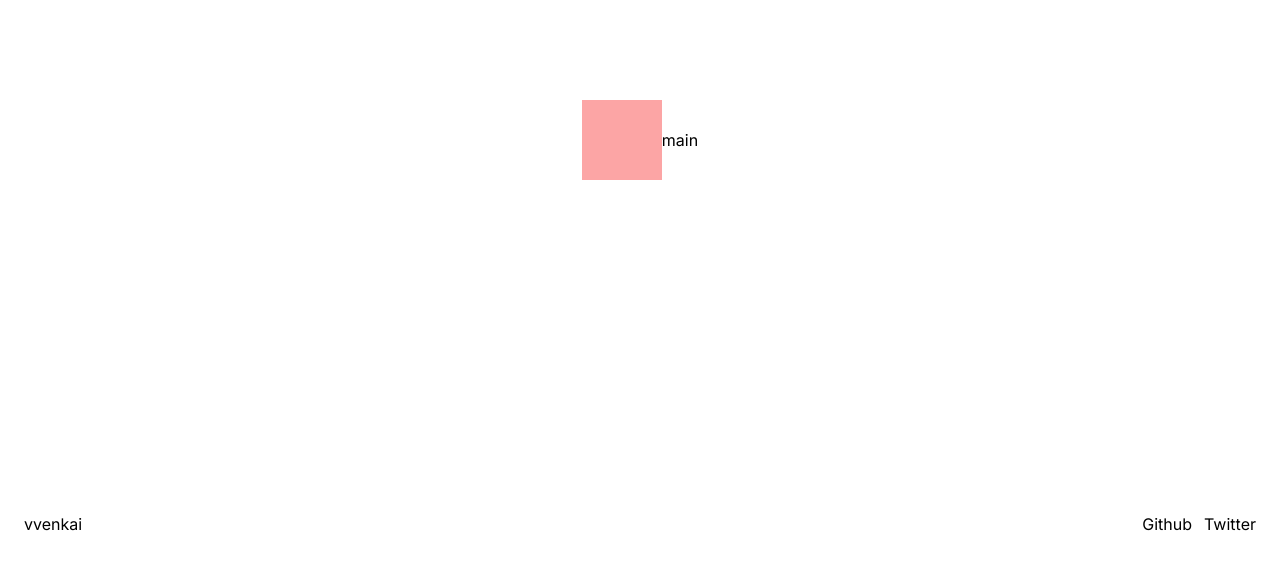
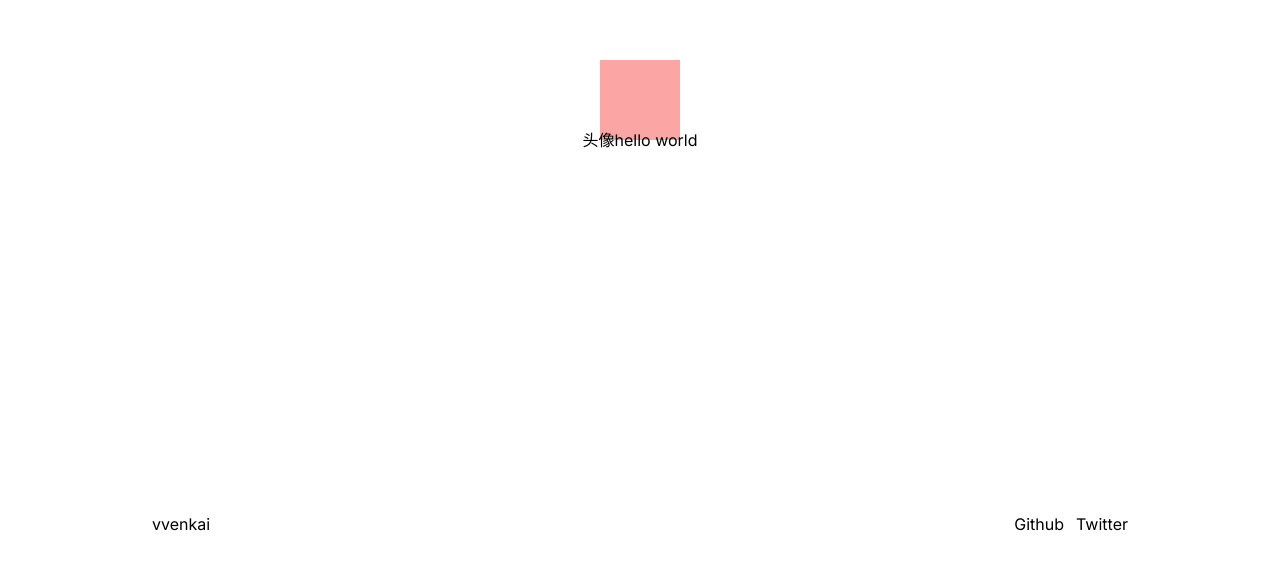
Before and after one commit to liwenka1/next-main, a Next.js app: page / in a window 1280 px wide. Shown: the part 236-800 px from the top of the page. Built offline with nearby package versions, Linux system fonts and the light colour scheme.

Commit message:
fix: 修改动画

```diff
--- a/app/(site)/page.tsx
+++ b/app/(site)/page.tsx
@@ -3,7 +3,7 @@ import Footer from '../components/footer'
 
 export default function Home() {
   return (
-    <div className="flex h-full w-full flex-col items-center justify-center px-6 py-4">
+    <div className="m-auto flex h-full w-full max-w-screen-lg flex-col items-center justify-center px-6 py-4">
       <Main></Main>
       <Footer></Footer>
     </div>
--- /dev/null
+++ b/app/components/info.tsx
@@ -0,0 +1,34 @@
+'use client'
+
+import { motion } from 'framer-motion'
+
+const Info = () => {
+  return (
+    <div className="flex flex-row">
+      <motion.div
+        animate={{ opacity: [0, 1] }}
+        transition={{
+          duration: 2,
+          ease: 'easeInOut',
+          times: [0, 0.2, 0.5, 0.8, 1],
+          repeatDelay: 1
+        }}
+      >
+        头像
+      </motion.div>
+      <motion.div
+        animate={{ opacity: [0, 1] }}
+        transition={{
+          duration: 2,
+          ease: 'easeInOut',
+          times: [0, 0.2, 0.5, 0.8, 1],
+          repeatDelay: 1
+        }}
+      >
+        hello world
+      </motion.div>
+    </div>
+  )
+}
+
+export default Info
--- a/app/components/main.tsx
+++ b/app/components/main.tsx
@@ -1,10 +1,11 @@
+import Info from './info'
 import Refresh from './refersh'
 
 const Main = () => {
   return (
-    <section className="flex w-full flex-1 items-center justify-center">
+    <section className="relative flex w-full flex-1 items-center justify-center">
       <Refresh />
-      <div>main</div>
+      <Info />
     </section>
   )
 }
--- a/app/components/refersh.tsx
+++ b/app/components/refersh.tsx
@@ -2,25 +2,41 @@
 
 import { motion } from 'framer-motion'
 
-import '@/styles/globals.css'
-
 const Refersh = () => {
   return (
     <motion.div
-      className="h-20 w-20 bg-red-300"
+      className="absolute -z-10 h-20 w-20 bg-red-300"
       animate={{
-        scale: [1, 2, 2, 1, 1],
-        rotate: [0, 0, 180, 180, 0],
-        borderRadius: ['0%', '0%', '50%', '50%', '0%']
+        scale: [4, 4, 1],
+        rotate: [148, 148, 0],
+        // borderRadius: ['0%', '0%', '50%', '50%', '0%'],
+        opacity: [0, 1, 1],
+        // transform:[],
+        translateX: ['-100%', '0%', '0%'],
+        translateY: ['-50%', '-50%', '-50%']
       }}
       transition={{
         duration: 2,
         ease: 'easeInOut',
-        times: [0, 0.2, 0.5, 0.8, 1],
+        times: [0, 0.33, 1],
         repeatDelay: 1
       }}
     />
   )
 }
+// 0% {
+// 	opacity: 0;
+// 	transform: translateY(-50%) translateX(-100%) scale(4) rotate(148deg);
+// }
+
+// 33.33% {
+// 	opacity: 1;
+// 	transform: translateY(-50%) translateX(0) scale(4) rotate(148deg);
+// }
+
+// 100% {
+// 	opacity: 1;
+// 	transform: translateY(-50%);
+// }
 
 export default Refersh
--- a/tailwind.config.ts
+++ b/tailwind.config.ts
@@ -2,17 +2,11 @@ import type { Config } from 'tailwindcss'
 
 const config: Config = {
   content: [
-    './pages/**/*.{js,ts,jsx,tsx,mdx}',
     './components/**/*.{js,ts,jsx,tsx,mdx}',
     './app/**/*.{js,ts,jsx,tsx,mdx}'
   ],
   theme: {
-    extend: {
-      backgroundImage: {
-        'gradient-radial': 'radial-gradient(var(--tw-gradient-stops))',
-        'gradient-conic': 'conic-gradient(from 180deg at 50% 50%, var(--tw-gradient-stops))'
-      }
-    }
+    extend: {}
   },
   plugins: []
 }
```
